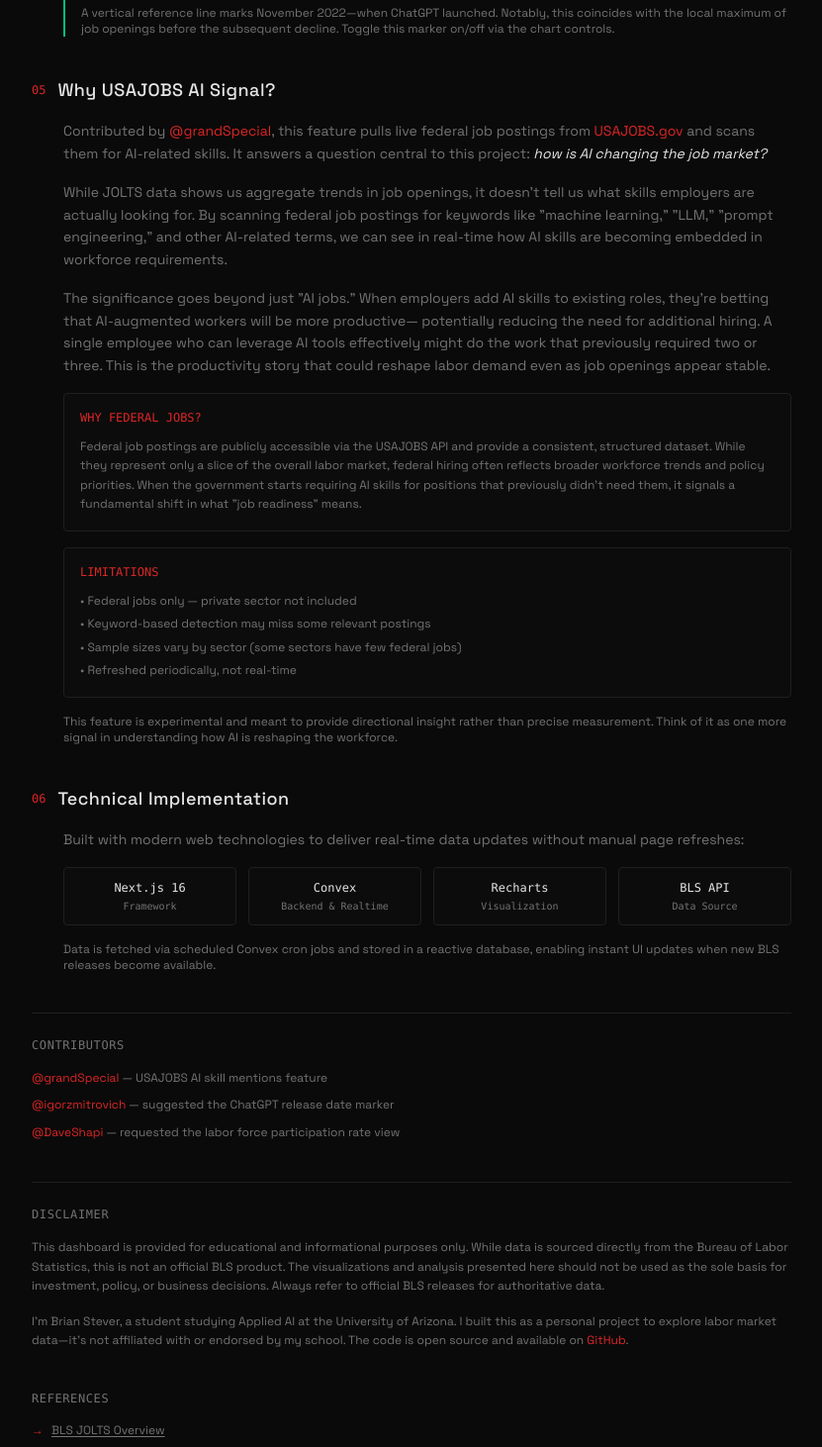
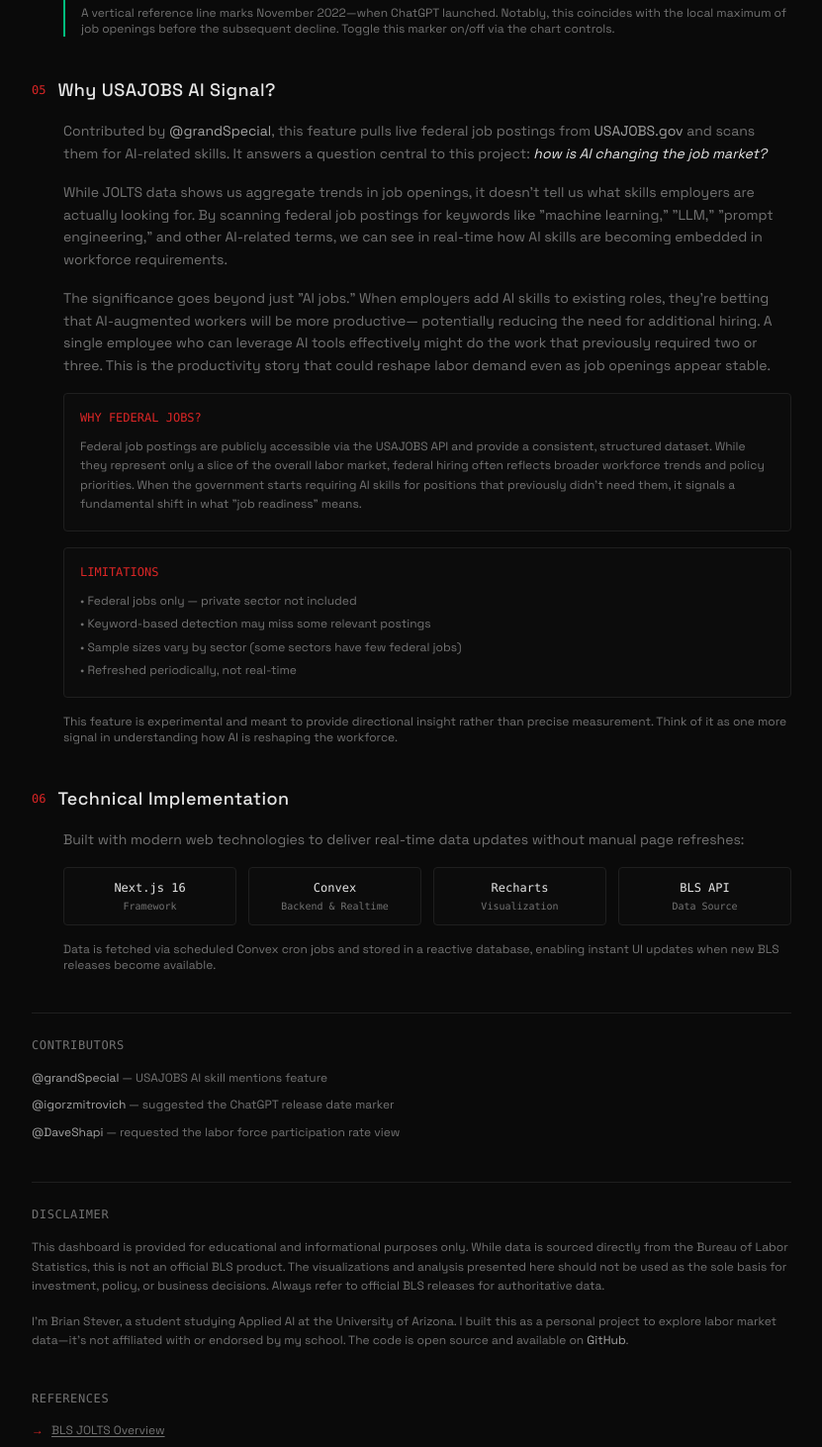
Before and after one commit to brianstever/willaireplaceme.org, a Next.js app: page /about in a window 1280 px wide. Shown: the part 2062-3524 px from the top of the page at 99% size, without its empty margins (224-1055 px from the left). Built offline with nearby package versions, Linux system fonts and the light colour scheme; no server answers.

Commit message:
updated text and fixed errors

```diff
--- a/app/_components/AiPressurePanel.tsx
+++ b/app/_components/AiPressurePanel.tsx
@@ -216,7 +216,7 @@ export function AiPressurePanel({ sector, days, data, onClose }: AiPressurePanel
                   href="https://www.usajobs.gov/"
                   target="_blank"
                   rel="noreferrer"
-                  className="text-muted-foreground hover:text-foreground hover:underline"
+                  className="text-foreground/70 hover:text-foreground hover:underline"
                   onClick={(e) => e.stopPropagation()}
                 >
                   USAJOBS.gov
@@ -226,7 +226,7 @@ export function AiPressurePanel({ sector, days, data, onClose }: AiPressurePanel
                   href="https://github.com/grandSpecial"
                   target="_blank"
                   rel="noreferrer"
-                  className="text-muted-foreground hover:text-foreground hover:underline"
+                  className="text-foreground/70 hover:text-foreground hover:underline"
                   onClick={(e) => e.stopPropagation()}
                 >
                   @grandSpecial
--- a/app/_components/JobChart.tsx
+++ b/app/_components/JobChart.tsx
@@ -89,10 +89,6 @@ export function JobChart({
         className="rounded-lg overflow-hidden bg-linear-to-b from-black/20 to-black/40 border border-white/5 flex-1 min-h-[300px] outline-none"
         role="img"
         aria-label={`Job openings chart showing ${chartSectors.map(s => SECTOR_LABELS[s] || s).join(", ")} from ${dateRangeDisplay}`}
-        ref={(el) => {
-          // Forward to touchProps ref
-          if (touchProps.ref) (touchProps.ref as React.MutableRefObject<HTMLDivElement | null>).current = el;
-        }}
       >
         {isMounted ? (
           <ResponsiveContainer
--- a/app/_components/SectorFilter.tsx
+++ b/app/_components/SectorFilter.tsx
@@ -48,7 +48,6 @@ export function SectorFilter({
   // Detect view mode based on sectors passed
   const isUnemploymentMode = sectors.some(s => s.startsWith("unemployment_"));
   const isParticipationMode = sectors.includes("participation_rate");
-  const isRateMode = isUnemploymentMode || isParticipationMode;
 
   // Sort: total/unemployment_rate/participation_rate first, then alphabetical
   const sortedSectors = [...sectors]
--- a/app/about/page.tsx
+++ b/app/about/page.tsx
@@ -144,7 +144,7 @@ export default function AboutPage() {
                 href="https://github.com/grandSpecial"
                 target="_blank"
                 rel="noopener noreferrer"
-                className="text-accent hover:underline"
+                className="text-foreground/70 hover:text-foreground hover:underline"
               >
                 @grandSpecial
               </a>
@@ -153,7 +153,7 @@ export default function AboutPage() {
                 href="https://www.usajobs.gov/"
                 target="_blank"
                 rel="noreferrer"
-                className="text-accent hover:underline"
+                className="text-foreground/70 hover:text-foreground hover:underline"
               >
                 USAJOBS.gov
               </a>{" "}
@@ -223,7 +223,7 @@ export default function AboutPage() {
                   href="https://github.com/grandSpecial"
                   target="_blank"
                   rel="noopener noreferrer"
-                  className="text-accent hover:underline"
+                  className="text-foreground/70 hover:text-foreground hover:underline"
                 >
                   @grandSpecial
                 </a>
@@ -234,7 +234,7 @@ export default function AboutPage() {
                   href="https://x.com/igorzmitrovich"
                   target="_blank"
                   rel="noopener noreferrer"
-                  className="text-accent hover:underline"
+                  className="text-foreground/70 hover:text-foreground hover:underline"
                 >
                   @igorzmitrovich
                 </a>
@@ -245,7 +245,7 @@ export default function AboutPage() {
                   href="https://x.com/DaveShapi"
                   target="_blank"
                   rel="noopener noreferrer"
-                  className="text-accent hover:underline"
+                  className="text-foreground/70 hover:text-foreground hover:underline"
                 >
                   @DaveShapi
                 </a>
@@ -272,7 +272,7 @@ export default function AboutPage() {
                 href="https://github.com/brianstever/willaireplaceme.org"
                 target="_blank"
                 rel="noopener noreferrer"
-                className="text-accent hover:underline"
+                className="text-foreground/70 hover:text-foreground hover:underline"
               >
                 GitHub
               </a>.
--- a/app/page.tsx
+++ b/app/page.tsx
@@ -89,7 +89,6 @@ export default function Home() {
 
   // --- USAJOBS AI Skills Data (from Convex) ---
   const aiSkillsData = useQuery(api.usajobsQueries.getLatestAiSkills, {});
-  const aiSkillsLoading = aiSkillsData === undefined;
 
   const jobDataItems = useMemo(
     () => jobData?.filter((item): item is NonNullable<typeof item> => item !== null) ?? [],
--- a/eslint.config.mjs
+++ b/eslint.config.mjs
@@ -12,6 +12,8 @@ const eslintConfig = defineConfig([
     "out/**",
     "build/**",
     "next-env.d.ts",
+    // Convex auto-generated files
+    "convex/_generated/**",
   ]),
 ]);
 
```
